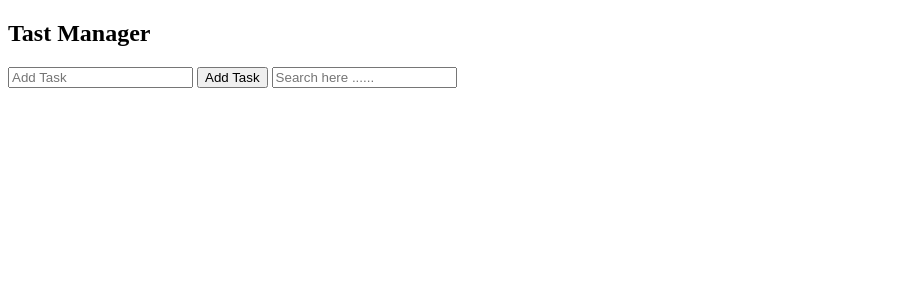
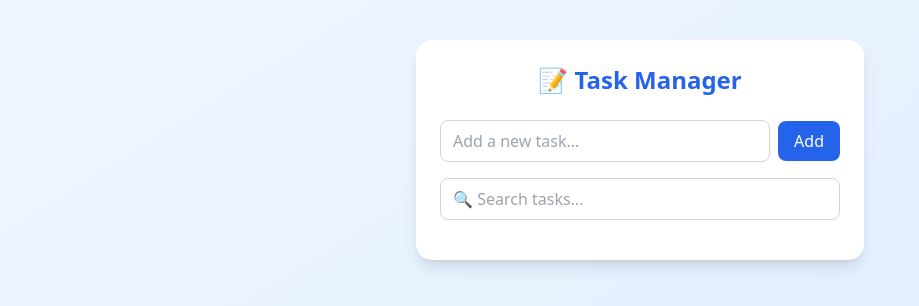
Before and after one commit to sajolbd/40-DAYS-OF-JS, a plain HTML site: page DAY 18/Todo/todo.html in a window 1280 px wide. Shown: the whole page, without its empty margins (0-919 px from the left). Drawn offline with nearby package versions, Linux system fonts and the light colour scheme.

Commit message:
Day 18 UI develop

```diff
--- a/DAY 18/Todo/todo.html
+++ b/DAY 18/Todo/todo.html
@@ -1,18 +1,48 @@
 <!DOCTYPE html>
 <html lang="en">
 <head>
-    <meta charset="UTF-8">
-    <meta name="viewport" content="width=device-width, initial-scale=1.0">
-    <title>Document</title>
-    <link rel="stylesheet" href="ui.css">
-    <script src="logic.js" defar></script>
+  <meta charset="UTF-8" />
+  <meta name="viewport" content="width=device-width, initial-scale=1.0" />
+  <title>Task Manager</title>
+  <!-- Tailwind CSS CDN -->
+  <script src="https://cdn.tailwindcss.com"></script>
+  <script src="logic.js" defer></script>
 </head>
-<body>
-    <h2>Tast Manager</h2>
-    <input type="text" id="taskinput" placeholder="Add Task">
-    <button onclick="addTask()">Add Task</button>
+<body class="bg-gradient-to-br from-blue-50 to-blue-100 min-h-screen flex flex-col items-center py-10">
 
-    <input type="text" id="searchinput" placeholder="Search here ......">
-    <ul id="tasklist"></ul>
+  <div class="w-full max-w-md bg-white shadow-lg rounded-2xl p-6">
+    <h2 class="text-2xl font-bold text-center text-blue-600 mb-6">📝 Task Manager</h2>
+
+    <!-- Add Task -->
+    <div class="flex items-center gap-2 mb-4">
+      <input
+        type="text"
+        id="taskinput"
+        placeholder="Add a new task..."
+        class="flex-1 border border-gray-300 rounded-lg px-3 py-2 focus:outline-none focus:ring-2 focus:ring-blue-400"
+      />
+      <button
+        onclick="addTask()"
+        class="bg-blue-600 text-white px-4 py-2 rounded-lg hover:bg-blue-700 transition"
+      >
+        Add
+      </button>
+    </div>
+
+    <!-- Search Task -->
+    <input
+      type="text"
+      id="searchinput"
+      placeholder="🔍 Search tasks..."
+      class="w-full mb-4 border border-gray-300 rounded-lg px-3 py-2 focus:outline-none focus:ring-2 focus:ring-blue-400"
+    />
+
+    <!-- Task List -->
+    <ul
+      id="tasklist"
+      class="divide-y divide-gray-200 text-gray-800"
+    ></ul>
+  </div>
+
 </body>
 </html>
```
